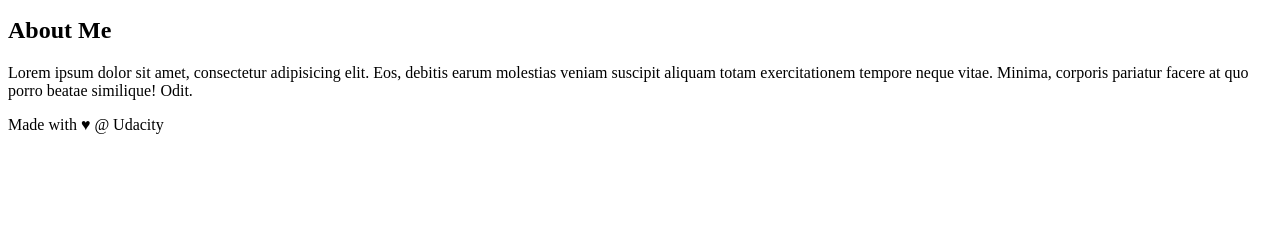
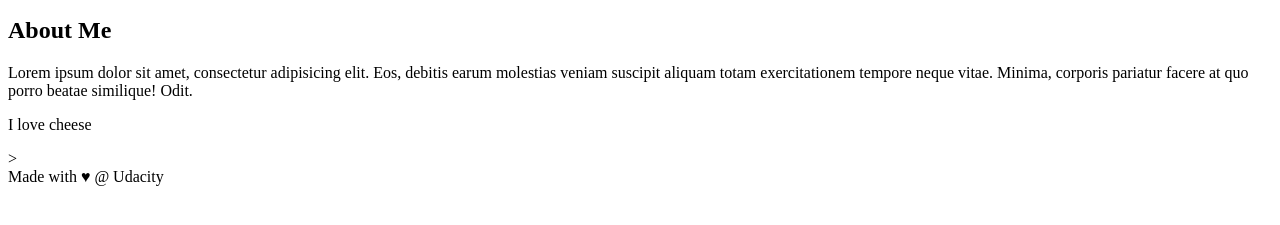
Before and after one commit to Krato519/Udacity-git-course, a plain HTML site: page index.html in a window 1280 px wide. Shown: the part 101-326 px from the top of the page. Drawn offline with Linux system fonts and the light colour scheme.

Commit message:
Personal info addded

```diff
--- a/index.html
+++ b/index.html
@@ -34,6 +34,7 @@
         <h2>About Me</h2>
 
         <p>Lorem ipsum dolor sit amet, consectetur adipisicing elit. Eos, debitis earum molestias veniam suscipit aliquam totam exercitationem tempore neque vitae. Minima, corporis pariatur facere at quo porro beatae similique! Odit.</p>
+        <p>I love cheese</p>>
     </aside>
     <!-- end of new content -->
 
```
